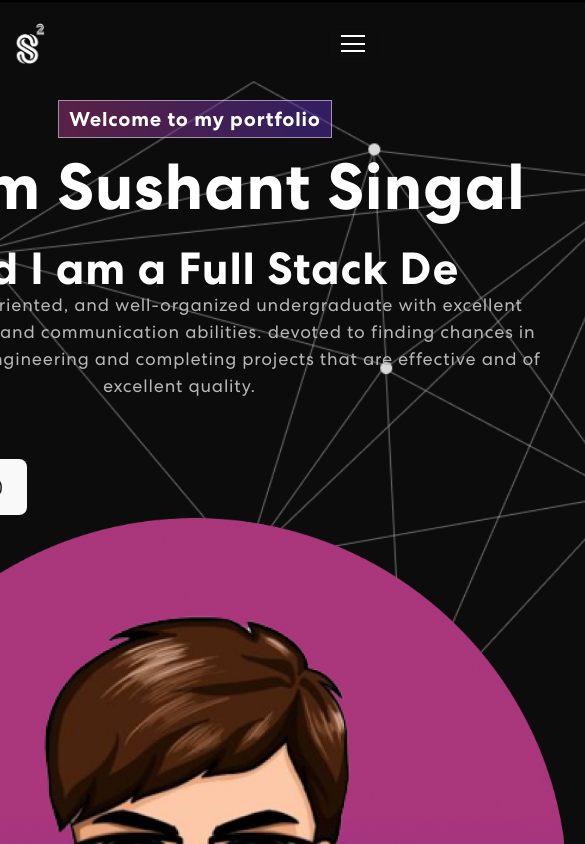
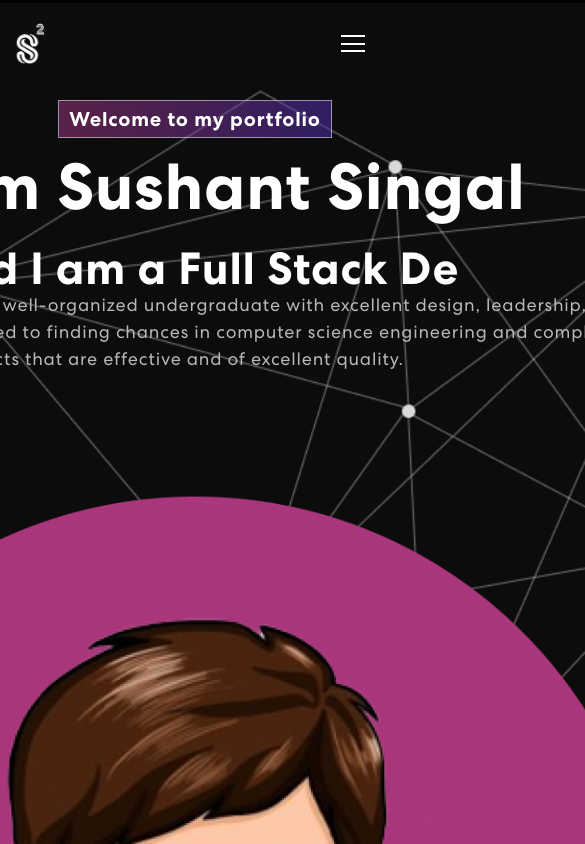
Before and after one commit to sushantsingal/My_Folio, a React (Vite) app: page / in a window 390 px wide. Shown: the top 844 px of the page, 585 px wide, since content can reach past the window. Built offline with nearby package versions, Linux system fonts and the light colour scheme.

Commit message:
Update App.css

```diff
--- a/src/App.css
+++ b/src/App.css
@@ -42,15 +42,15 @@
   line-height: normal;
 }
 
-@media screen and (min-width: 800px){
+@media screen and (min-width: 990px){
   #root{
     width: 1520px;
   }
 }
 
-@media screen and (max-width: 800px) and (min-width:360px){
+@media screen and (max-width: 990px) and (min-width:360px){
   #root{
-    width: 800px;
+    width: 990px;
   }
 }
 
```
